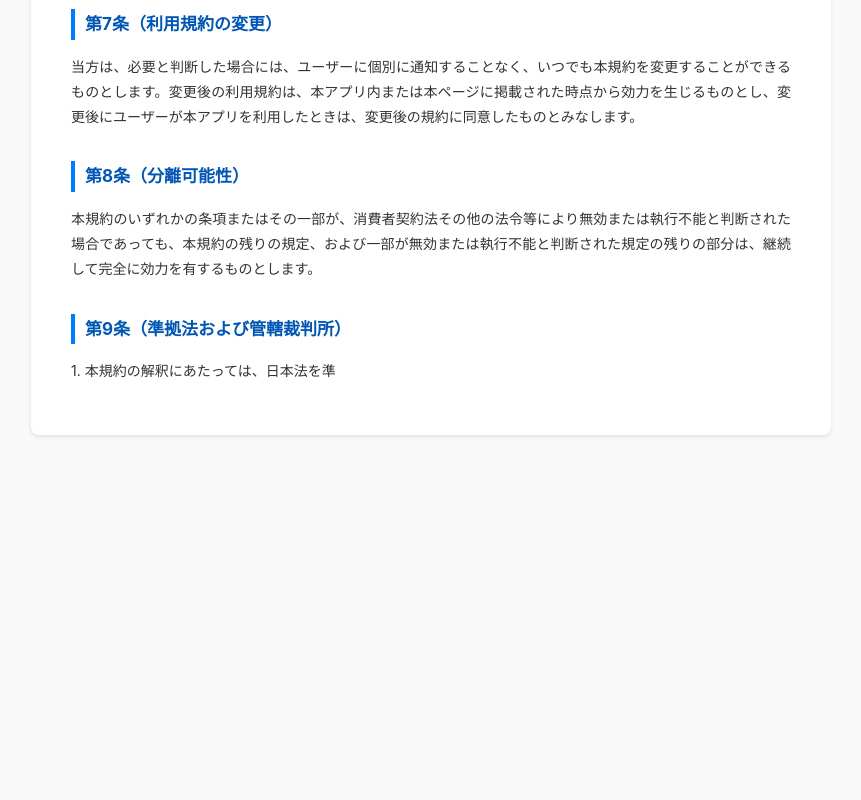
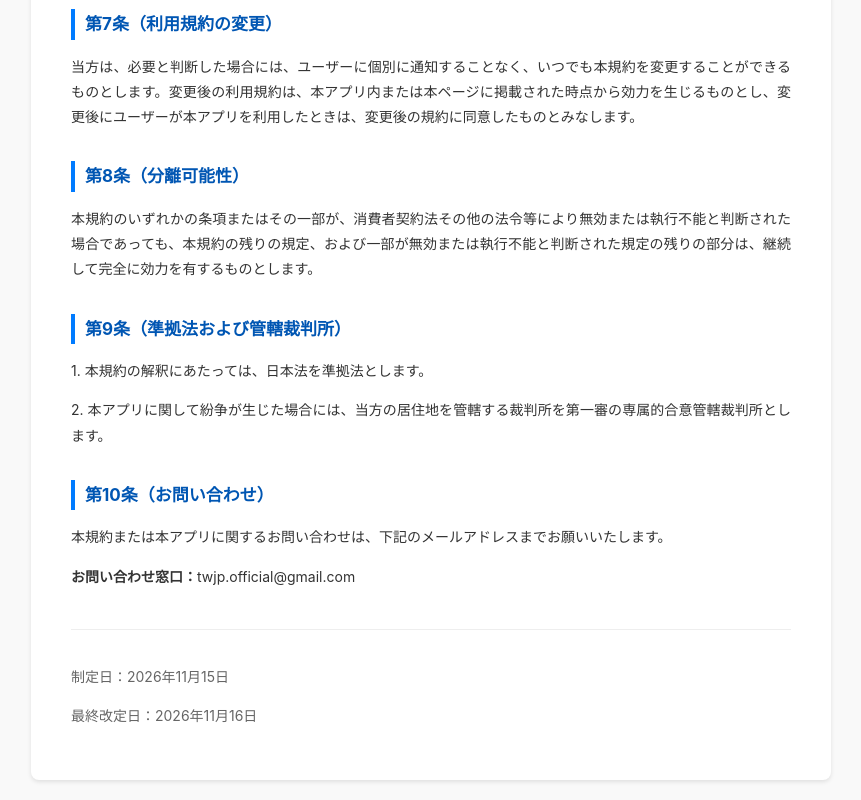
Before and after one commit to twjp-official/twjp-official.github.io, a plain HTML site: page terms/index.html in a window 1280 px wide. Shown: the part 1961-2761 px from the top of the page, without its empty margins (209-1070 px from the left). Before the commit the page ends 2416 px from the top, so only its background shows below. Drawn offline with Linux system fonts and the light colour scheme.

Commit message:
Update index.html

```diff
--- a/terms/index.html
+++ b/terms/index.html
@@ -111,4 +111,17 @@
         <p>本規約のいずれかの条項またはその一部が、消費者契約法その他の法令等により無効または執行不能と判断された場合であっても、本規約の残りの規定、および一部が無効または執行不能と判断された規定の残りの部分は、継続して完全に効力を有するものとします。</p>
 
         <h2>第9条（準拠法および管轄裁判所）</h2>
-        <p>1. 本規約の解釈にあたっては、日本法を準
+        <p>1. 本規約の解釈にあたっては、日本法を準拠法とします。</p>
+        <p>2. 本アプリに関して紛争が生じた場合には、当方の居住地を管轄する裁判所を第一審の専属的合意管轄裁判所とします。</p>
+
+        <h2>第10条（お問い合わせ）</h2>
+        <p>本規約または本アプリに関するお問い合わせは、下記のメールアドレスまでお願いいたします。</p>
+        <p><strong>お問い合わせ窓口：</strong>twjp.official@gmail.com</p>
+
+        <div class="footer">
+            <p>制定日：2026年11月15日</p>
+            <p>最終改定日：2026年11月16日</p>
+        </div>
+    </div>
+</body>
+</html>
```
